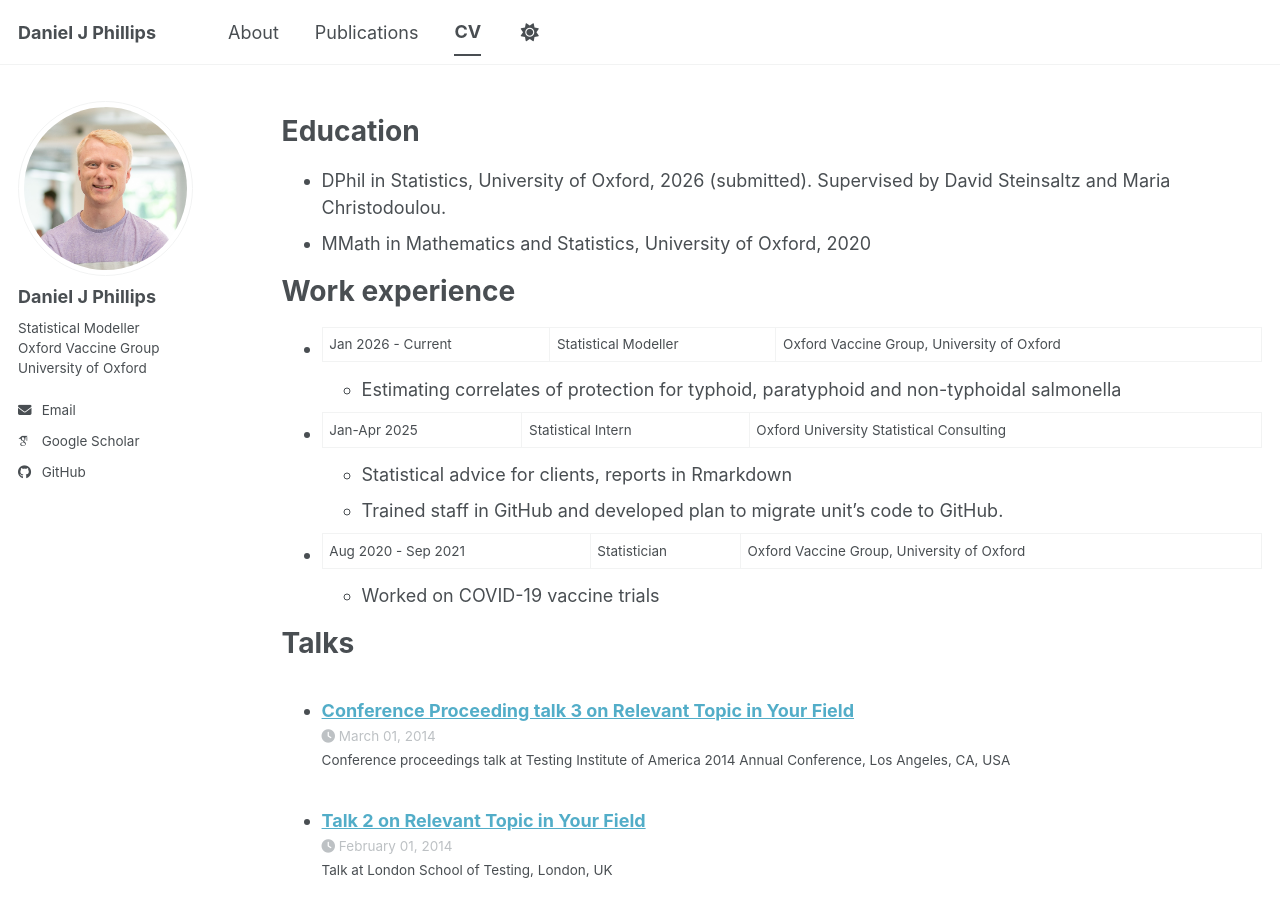
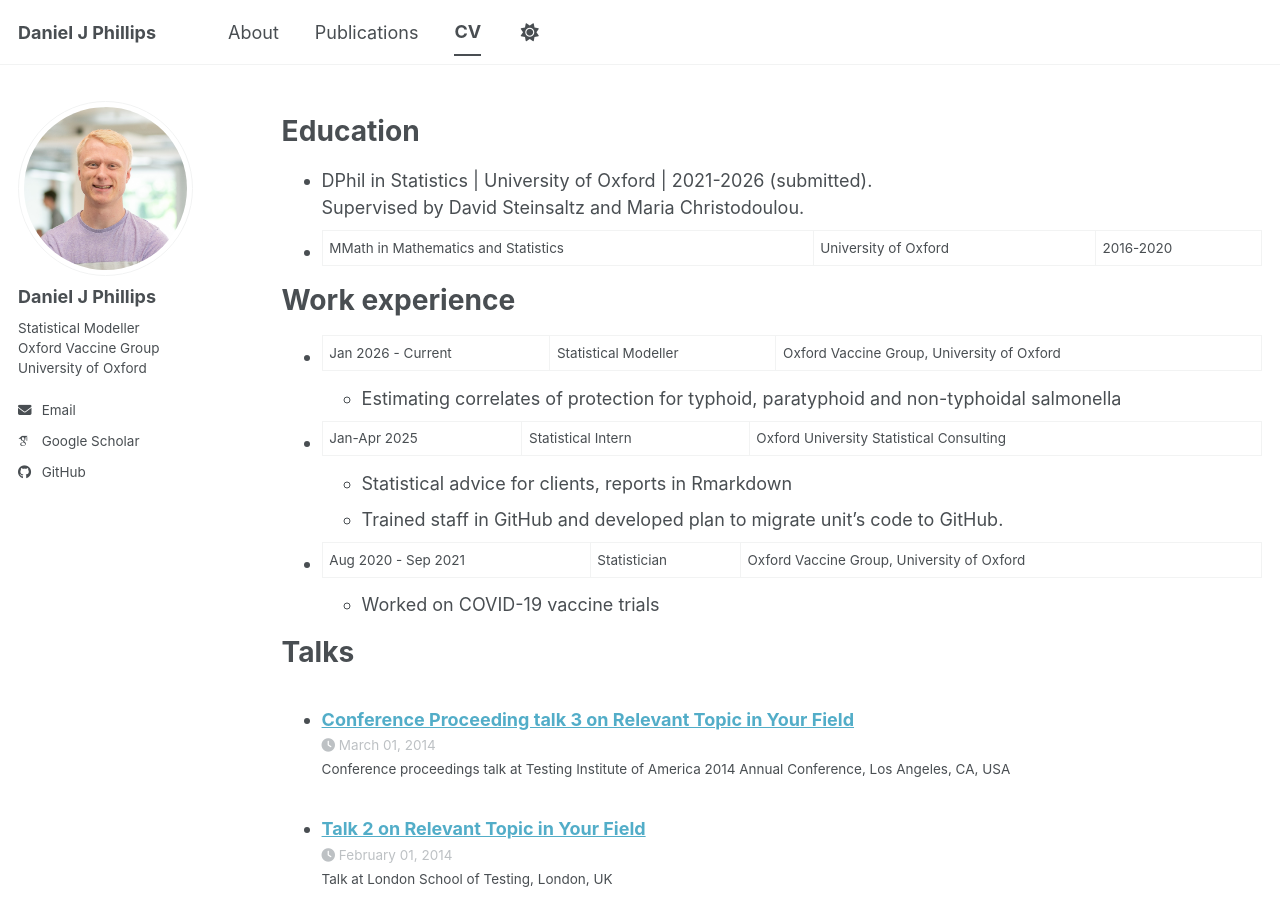
Before and after one commit to danphillipsstats/danphillipsstats.github.io, a Jekyll site: the page built from _pages/cv.md, in a window 1280 px wide and 900 px high. Built offline with Jekyll 4.4.1, drawn with Linux system fonts in a browser that asks for light colours; some web fonts are replaced; a script bundle is joined from its source files by our own code; library files that are not in the unit come from our copies.

Commit message:
Update cv.md
Added range of years for education

```diff
--- a/_pages/cv.md
+++ b/_pages/cv.md
@@ -11,8 +11,9 @@ redirect_from:
 
 Education
 ======
-* DPhil in Statistics, University of Oxford, 2026 (submitted). Supervised by David Steinsaltz and Maria Christodoulou.
-* MMath in Mathematics and Statistics, University of Oxford, 2020
+* DPhil in Statistics | University of Oxford | 2021-2026 (submitted). \
+  Supervised by David Steinsaltz and Maria Christodoulou.
+* MMath in Mathematics and Statistics | University of Oxford | 2016-2020
 
 Work experience
 ======
```
